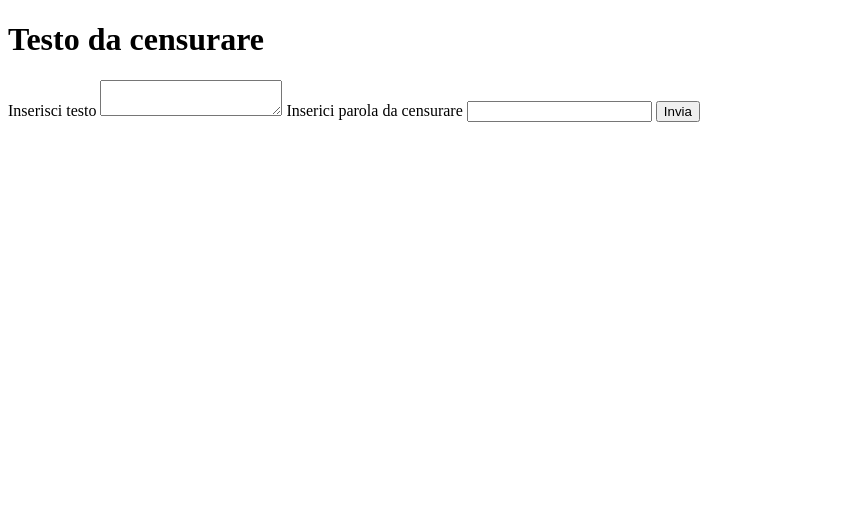
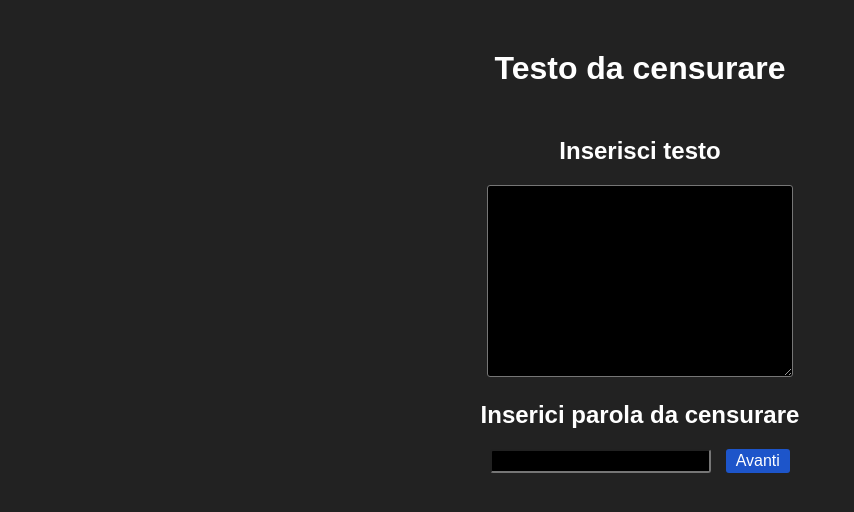
Before and after one commit to RiccardoImperato/php-badwords, a PHP site: page / in a window 1280 px wide. Shown: the top 512 px of the page, without its empty margins (0-854 px from the left). Run offline with PHP 8.4, Linux system fonts and the light colour scheme.

Commit message:
feat: stile pagina

```diff
--- a/index.php
+++ b/index.php
@@ -5,17 +5,24 @@
     <meta charset="UTF-8">
     <meta name="viewport" content="width=device-width, initial-scale=1.0">
     <title>PHP Badwords</title>
+    <link rel="stylesheet" href="style.css">
 </head>
 
 <body>
-    <h1>Testo da censurare</h1>
-    <form action="response.php" method="GET">
-        <label for="text">Inserisci testo</label>
-        <textarea name="text" id="text"></textarea>
-        <label for="badword">Inserici parola da censurare</label>
-        <input type="text" name="badword" id="badword">
-        <button>Invia</button>
-    </form>
+    <div class="container">
+        <h1>Testo da censurare</h1>
+        <form action="response.php" method="GET">
+            <label for="text">
+                <h2>Inserisci testo</h2>
+            </label>
+            <textarea name="text" id="text" cols="30" rows="10"></textarea>
+            <label for="badword">
+                <h2>Inserici parola da censurare</h2>
+            </label>
+            <input type="text" name="badword" id="badword">
+            <button>Avanti</button>
+        </form>
+    </div>
 </body>
 
 </html>
--- /dev/null
+++ b/style.css
@@ -0,0 +1,74 @@
+/* Reset */
+
+* {
+    margin: 0;
+    padding: 0;
+    box-sizing: border-box;
+}
+
+/*/ Reset */
+
+/* Typo */
+
+body {
+    color: #fff;
+    font-family: Arial, Helvetica, sans-serif;
+    background-color: #222222;
+}
+
+h1 {
+    margin: 50px 0;
+}
+
+/*/ Typo */
+
+/* Common */
+
+.container {
+    max-width: 1280px;
+    margin: 0 auto;
+    text-align: center;
+}
+
+label {
+    display: block;
+    margin: 20px 0;
+}
+
+textarea {
+    padding: 5px;
+    font-size: 16px;
+    border-radius: 3px;
+    color: #fff;
+    background-color: #000;
+    font-family: Arial, Helvetica, sans-serif;
+}
+
+input {
+    font-size: 16px;
+    border-radius: 3px;
+    background-color: #000;
+    color: #fff;
+    height: 24px;
+    padding: 5px;
+}
+
+button {
+    all: unset;
+    cursor: pointer;
+    margin-left: 10px;
+    padding: 3px 10px;
+    border-radius: 3px;
+    color: white;
+    background-color: #1d55ca;
+}
+
+button:hover {
+    filter: brightness(2);
+}
+
+p {
+    margin: 20px 0;
+}
+
+/*/ Common */
```
Also changed, not shown: response.php (+6 -5 lines).
